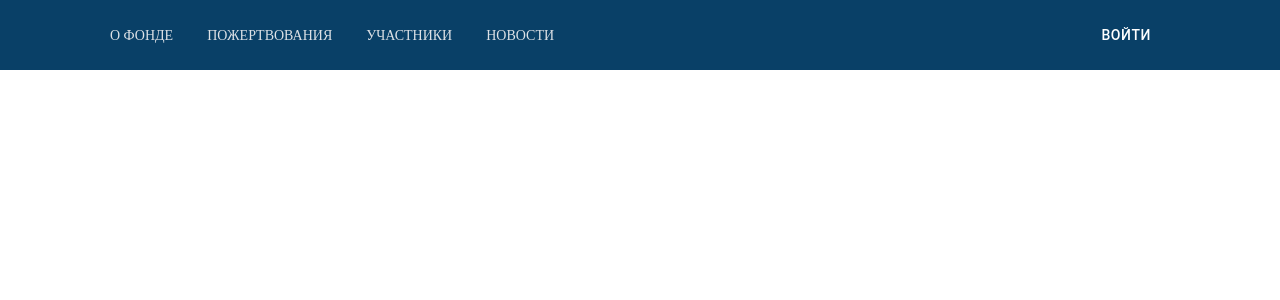
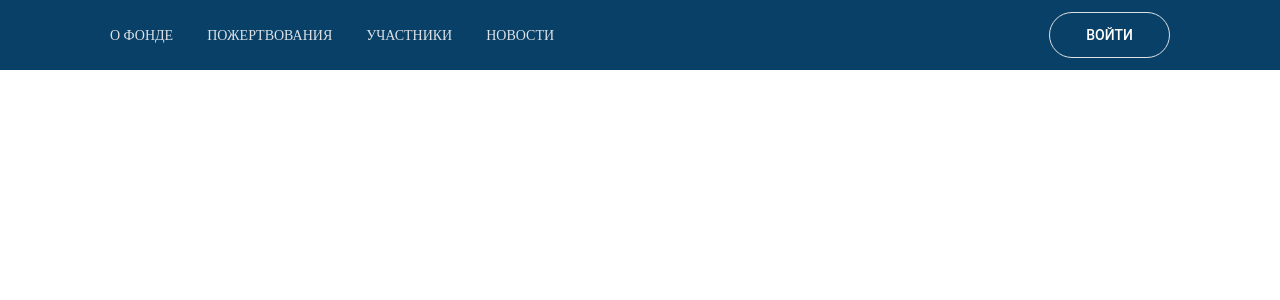
Before and after one commit to legusha/grandcore-platform-front, a Nuxt app: page / in a window 1280 px wide. Shown: the top 300 px of the page. Built offline with nearby package versions, Linux system fonts and the light colour scheme.

Commit message:
added global style for buttons

```diff
--- a/assets/scss/base/common.scss
+++ b/assets/scss/base/common.scss
@@ -8,10 +8,10 @@
   text-align: right;
 }
 .text-white {
-  color: $text-white;
+  color: $white;
 }
 .text-white-extra {
-  color: $text-white-extra;
+  color: $white-extra;
 }
 .text-success {
   color: $success;
--- a/assets/scss/base/typography.scss
+++ b/assets/scss/base/typography.scss
@@ -22,5 +22,5 @@ a {
   font-size: 16px;
   line-height: 20px;
   text-decoration: none;
-  color: $text-white;
+  color: $white;
 }
--- a/assets/scss/components/buttons.scss
+++ b/assets/scss/components/buttons.scss
@@ -1,17 +1,60 @@
 .btn {
   background-color: transparent;
-  color: $text-white-extra;
+  color: $white-extra;
   transition: .3s;
-  padding: 12px 17px;
+  padding: 12px 18px;
   font-family: Roboto, serif;
   text-align: center;
   font-style: normal;
   font-weight: 500;
   font-size: 14px;
   line-height: 24px;
-  letter-spacing: 0.04em;
+  border-radius: 4px;
   text-transform: uppercase;
   outline: none;
-  border-radius: 100px;
-  border: 2px solid transparent;
+  border: 1px solid transparent;
+  display: inline-block;
 }
+.btn-light,
+.btn-outline-light,
+{
+  @extend .btn;
+  background-color: $white;
+}
+.btn-outline-light {
+  background-color: transparent;
+  border: 1px solid $white;
+}
+
+.btn-success,
+.btn-outline-success,
+{
+  @extend .btn;
+  background-color: $success;
+}
+.btn-outline-success {
+  background-color: transparent;
+  border: 1px solid $success;
+}
+
+.btn-primary,
+.btn-outline-primary,
+{
+  @extend .btn;
+  background-color: $primary;
+}
+.btn-outline-primary {
+  background-color: transparent;
+  border: 1px solid $primary;
+}
+
+
+.btn-small {
+  padding: 10px 16px;
+  font-size: 12px;
+}
+
+.btn-big {
+  padding: 16px 20px;
+  font-size: 16px;
+}
--- a/assets/scss/components/header.scss
+++ b/assets/scss/components/header.scss
@@ -1,12 +1,12 @@
 #header {
   background-color: $header-bg;
-  .nav-link{
+  .nav-link {
     font-style: normal;
     font-weight: 500;
     font-size: 14px;
     line-height: 20px;
     margin: 26px 17px 24px 17px;
-    color: $text-white;
+    color: $white;
   }
   .nav-link:first-child {
     margin-left: 0;
@@ -14,4 +14,9 @@
   .nav-link:last-child {
     margin-right: 0;
   }
+  .header-action > button {
+    border-radius: 25px;
+    padding: 10px 36px;
+    font-size: 14px;
+  }
 }
--- a/assets/scss/utilities/variables.scss
+++ b/assets/scss/utilities/variables.scss
@@ -2,8 +2,8 @@ $container-width: 1100px;
 
 $header-bg: #094067;
 
-$text-white: #DDE1E6;
-$text-white-extra: #FFFFFF;
+$white: #DDE1E6;
+$white-extra: #FFFFFF;
 
 $success: #05AA01;
 $primary: #3DA9FC;
--- a/components/Header.vue
+++ b/components/Header.vue
@@ -1,21 +1,24 @@
 <template>
   <section id="header" class="container-fluid p-0">
     <div class="container d-flex justify-between align-center">
-      <div>
+      <div class="header-nav-link">
         <nuxt-link
-          v-for="(item, i) in navList"
+          v-for="(navItem, i) in navList"
           :key="i"
-          :to="item.link"
+          :to="navItem.link"
           class="nav-link d-inline"
         >
-          {{item.title.toUpperCase()}}
+          {{navItem.title.toUpperCase()}}
         </nuxt-link>
       </div>
-      <button
-        type="button"
-        class="btn"
-        @click="$emit('action')"
-      >Войти</button>
+      <div class="header-action">
+        <button
+          type="button"
+          class="btn btn-outline-light"
+          @click="$emit('action')"
+        >
+          Войти</button>
+      </div>
     </div>
   </section>
 </template>
```
Also changed, not shown: assets/scss/utilities/media-queries.scss (+8 -0 lines).
